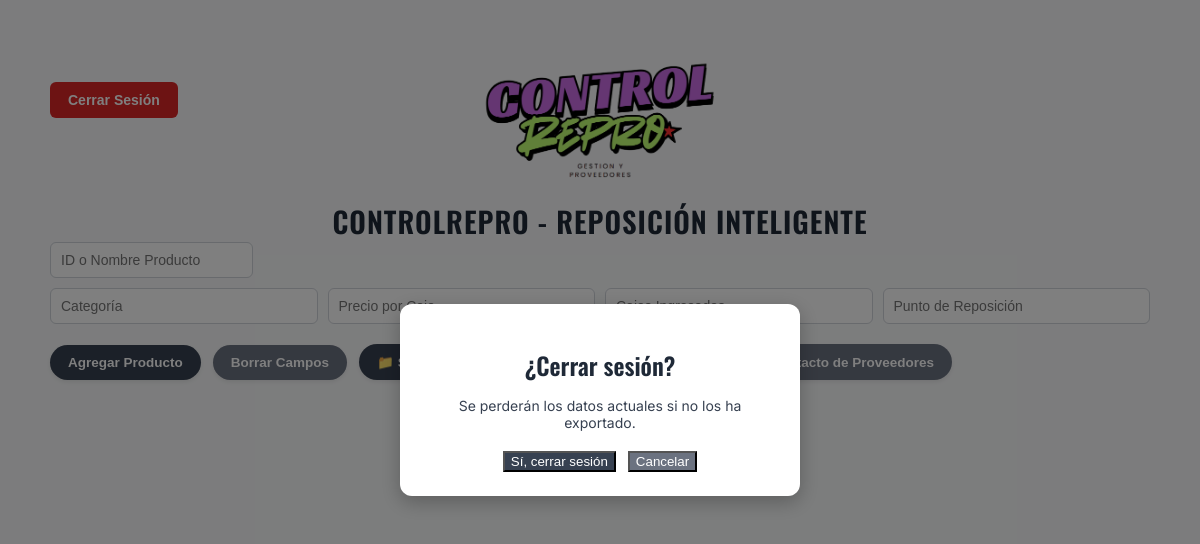
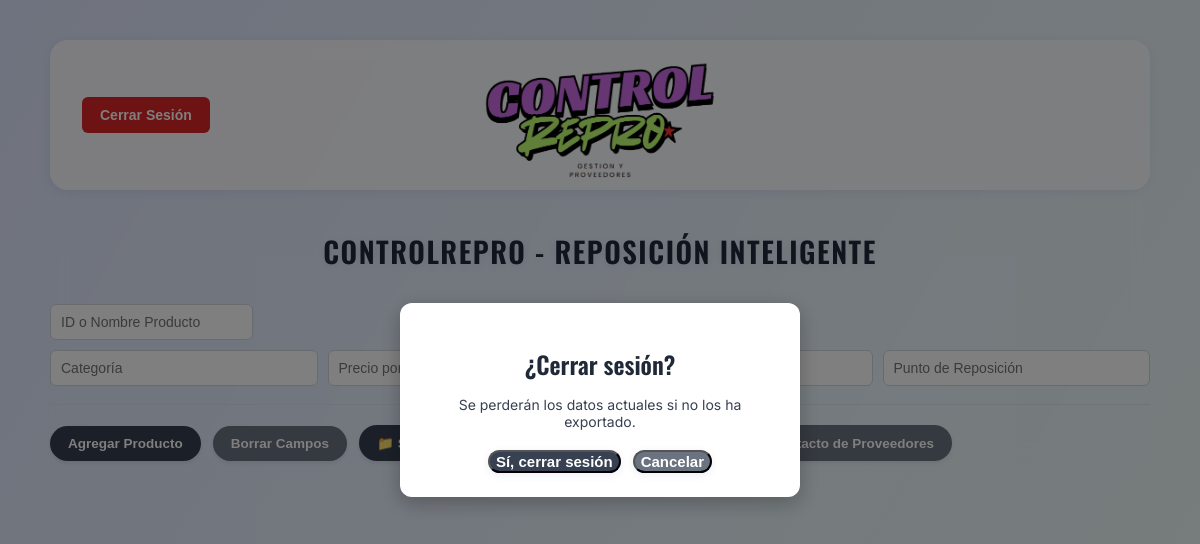
Before and after one commit to sebastianCerdaf/ControlRepro, an Electron app: page Projecto/index.html in a window 1200 px wide. Both pictures are taken after a click on the button "Cerrar Sesión". Drawn offline with nearby package versions, Linux system fonts and the light colour scheme.

Commit message:
Updated style

```diff
--- a/Projecto/index.html
+++ b/Projecto/index.html
@@ -41,18 +41,15 @@
     }
   </style>
 </head>
-<body>
+<body id="app">
 
-<div id="app">
-
-  <!-- ENCABEZADO DESORDENADO -->
+<div class="main-glass-card" id="innerApp">
     <header class="header-desordenado">
       <button class="cerrar-sesion" @click="confirmarCerrarSesion">Cerrar Sesión</button>
       <img src="assets/Icon.png" alt="Logo ControlRepro" class="logo-principal logo-centrado" />
     </header>
     <h1 class="titulo-central">ControlRepro - Reposición Inteligente</h1>
 
-  <!-- FORMULARIO -->
     <form @submit.prevent="agregarProducto" class="formulario">
       <div class="autocomplete-wrapper">
         <input v-model="nuevoProducto.id"
@@ -74,7 +71,6 @@
     <input v-model.number="nuevoProducto.stockMinimo" type="number" :readonly="false" placeholder="Punto de Reposición" required />
   </form>
 
-  <!-- BOTONERA UNIFICADA -->
   <div class="botonera unificada">
     <button type="submit" @click="agregarProducto" class="azul">Agregar Producto</button>
     <button type="button" @click="borrarCamposProducto" class="gris">Borrar Campos</button>
@@ -85,7 +81,6 @@
 
   <p v-if="rutaGuardado" style="font-style: italic; color: gray;">📂 Carpeta actual: {{ rutaGuardado }}</p>
 
-  <!-- LISTADO DE PRODUCTOS -->
   <div class="tabla-productos-wrapper" v-if="productos.length">
     <table class="tabla-productos">
       <thead>
@@ -122,8 +117,8 @@
       </tbody>
     </table>
   </div>
+</div>
 
-  <!-- MODAL DE ACCESO -->
 <div id="modalAcceso" class="modal hidden">
   <div class="modal-contenido">
     <img src="assets/Icon.png" alt="Logo ControlRepro" class="modal-logo" />
@@ -138,7 +133,6 @@
   </div>
 </div>
 
-  <!-- MODAL DE CONFIRMACIÓN DE CIERRE DE SESIÓN -->
 <div id="modalCerrarSesion" class="modal hidden">
   <div class="modal-contenido">
     <h2>¿Cerrar sesión?</h2>
@@ -149,17 +143,12 @@
     </div>
   </div>
 </div>
+  <div id="popupError" class="popup-error"></div>
+</div>
 
-  <!-- POPUP ERROR -->
-  <div id="popupError" class="popup-error"></div>
-
-</div> <!-- FIN DE #app -->
-
-<!-- JS Y DEPENDENCIAS -->
 <script src="BDProductos.js"></script>
 <script src="app.js"></script>
 
-<!-- ESTILOS ADICIONALES -->
 <style>
   .popup-error {
     position: fixed;
--- a/Projecto/main.js
+++ b/Projecto/main.js
@@ -27,12 +27,10 @@
   if (process.platform !== 'darwin') app.quit();
 });
 
-// === EXTRAS PARA EXPORTACIÓN Y SELECCIÓN DE CARPETA ===
 const { ipcMain, dialog } = require('electron');
 const fs = require('fs');
 const xlsx = require('xlsx');
 
-// === Seleccionar carpeta ===
 ipcMain.handle('seleccionar-carpeta', async () => {
   const result = await dialog.showOpenDialog({
     properties: ['openDirectory']
@@ -42,7 +40,6 @@
   return result.filePaths[0];
 });
 
-// === Guardar Excel con proveedores como texto ===
 ipcMain.handle('guardar-excel', async (event, { productos, ruta }) => {
   try {
     if (!fs.existsSync(ruta)) {
--- a/Projecto/style.css
+++ b/Projecto/style.css
@@ -1,8 +1,105 @@
 /* ====== GLOBAL RESET ====== */
-*,
-*::before,
-*::after {
+*, *::before, *::after {
   box-sizing: border-box;
+}
+
+body {
+  min-height: 100vh;
+  background: linear-gradient(120deg, #e0e7ff 0%, #f0fdfa 100%);
+  background-attachment: fixed;
+  animation: bgmove 12s ease-in-out infinite alternate;
+}
+
+@keyframes bgmove {
+  0% { background-position: 0% 50%; }
+  100% { background-position: 100% 50%; }
+}
+
+
+.main-glass-card {
+  background: rgba(255,255,255,0.85);
+  box-shadow: 0 8px 32px 0 rgba(31, 38, 135, 0.13);
+  backdrop-filter: blur(8px);
+  border-radius: 24px;
+  padding: 36px 32px 32px 32px;
+  margin: 40px auto 0 auto;
+  max-width: 1100px;
+  border: 1.5px solid rgba(200,200,255,0.13);
+}
+
+#innerApp {
+  background: none;
+  box-shadow: none;
+  border-radius: 0;
+  padding: 0;
+  margin: 0;
+  max-width: 100%;
+  border: none;
+}
+
+header.header-desordenado {
+  background: rgba(255,255,255,0.85);
+  box-shadow: 0 2px 12px 0 rgba(31, 38, 135, 0.08);
+  border-radius: 18px;
+  padding: 18px 32px 18px 32px;
+  position: sticky;
+  z-index: 10;
+  display: flex;
+  align-items: center;
+  justify-content: flex-start;
+  min-height: 150px;
+  overflow: hidden;
+}
+
+.titulo-central {
+  font-family: 'Oswald', 'Bebas Neue', sans-serif;
+  font-size: 2.2rem;
+  font-weight: 700;
+  letter-spacing: 1.5px;
+  margin: 0 0 32px 0;
+  color: #1e293b;
+  text-shadow: 0 2px 8px rgba(31, 38, 135, 0.08);
+}
+
+form.formulario {
+  background: none;
+  border-radius: 0;
+  box-shadow: none;
+  padding: 0;
+  margin-bottom: 24px;
+  border-bottom: 1.5px solid #e0e7ef;
+  padding-bottom: 18px;
+}
+
+.botonera.unificada {
+  margin: 24px 0 32px 0;
+}
+
+table.tabla-productos tbody tr:hover {
+  background: #f1f5f9;
+  transition: background 0.2s;
+}
+
+.botonera.unificada button, button.azul, button.gris, button.eliminar {
+  border-radius: 12px;
+  font-size: 15px;
+  font-weight: 600;
+  box-shadow: 0 2px 8px rgba(31, 38, 135, 0.08);
+  transition: background 0.2s, box-shadow 0.2s, transform 0.1s;
+}
+.botonera.unificada button:hover, button.azul:hover, button.gris:hover, button.eliminar:hover {
+  transform: translateY(-2px) scale(1.04);
+  box-shadow: 0 4px 16px rgba(31, 38, 135, 0.13);
+}
+
+@media (max-width: 700px) {
+  #innerApp, .main-glass-card {
+    padding: 12px 2vw;
+    margin: 12px 0 0 0;
+  }
+  .titulo-central {
+    font-size: 1.2rem;
+  }
 }
 
 /* ====== GENERAL ====== */
@@ -14,7 +111,7 @@
   padding: 40px;
 }
 
-#app {
+#innerApp {
   max-width: 1100px;
   margin: auto;
 }
@@ -38,11 +135,13 @@
 }
 
 .logo-principal {
-  width: 300px;
-  max-width: 360px;
-  margin-right: 24px;
+  width: 240px;
+  max-width: 100%;
+  height: auto;
+  margin: 0 auto;
+  display: block;
   object-fit: contain;
-  image-rendering: auto;
+  flex: 1 1 auto;
 }
 
 .cerrar-sesion {
@@ -55,6 +154,8 @@
   font-weight: bold;
   font-size: 14px;
   transition: background-color 0.2s ease;
+  margin-right: 32px;
+  flex: 0 0 auto;
 }
 
 .cerrar-sesion:hover {
```
Lines whose indentation alone changed are shown as unchanged.
